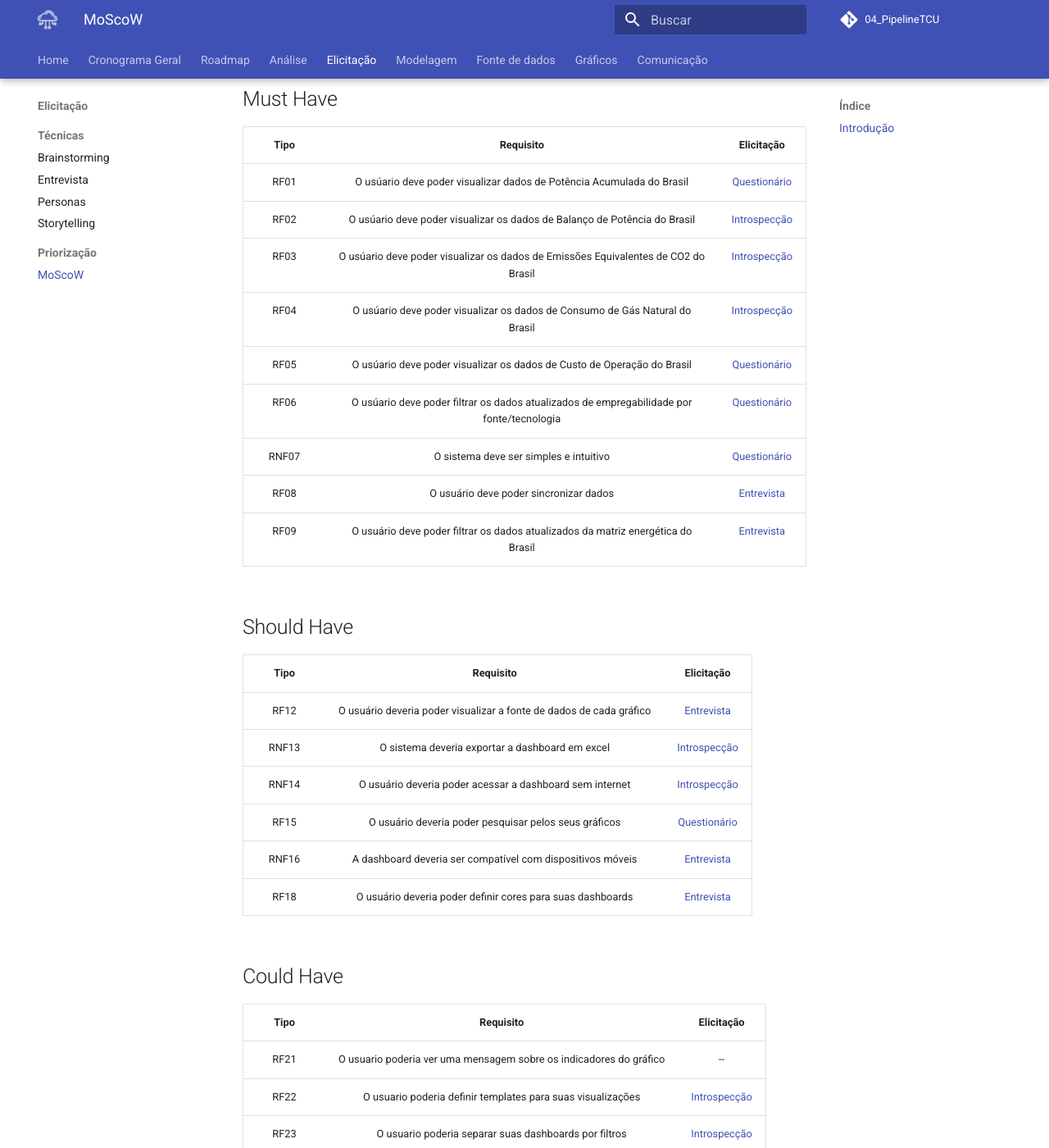
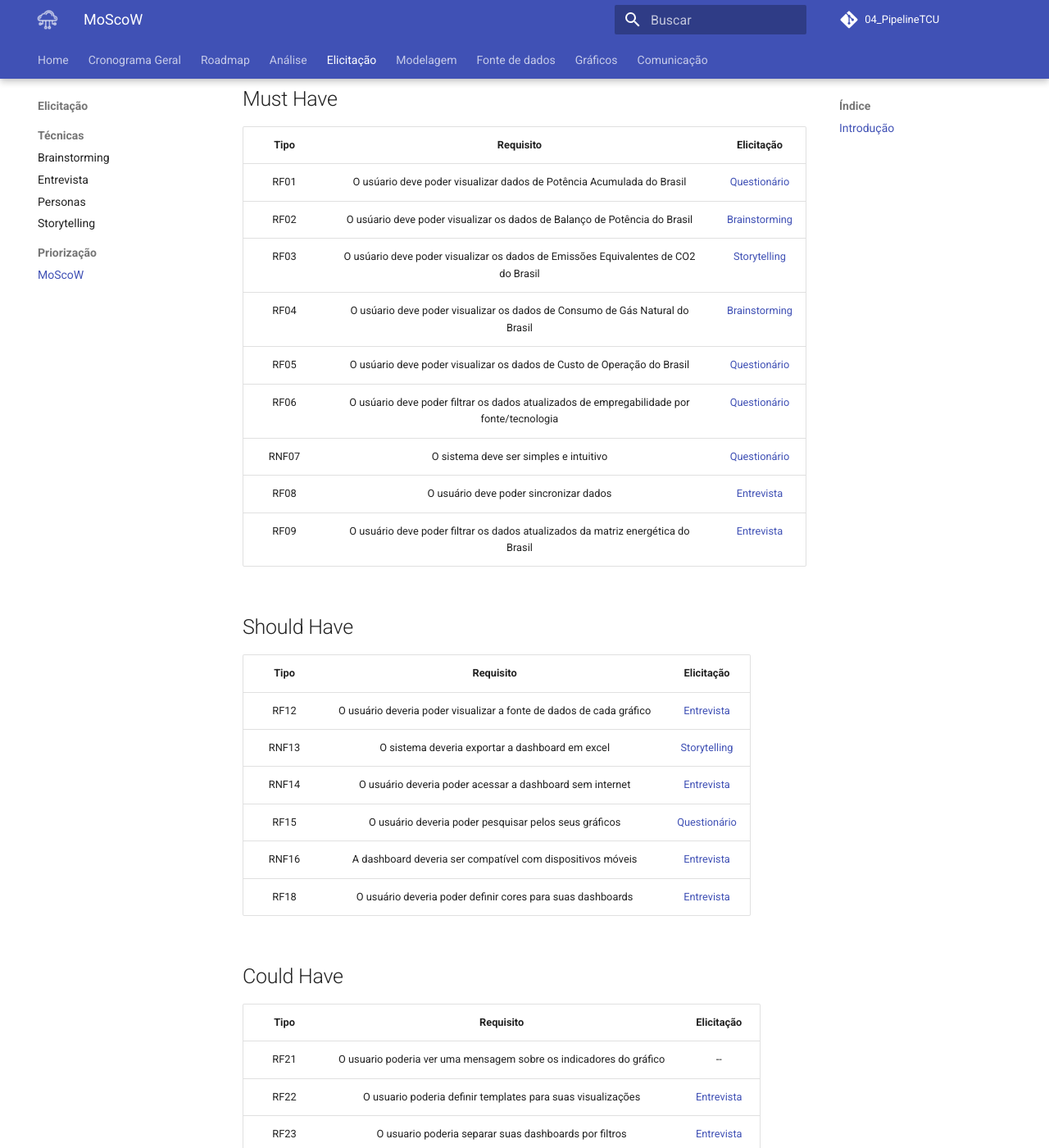
Before and after one commit to ResidenciaTICBrisa/04_PipelineTCU, an MkDocs documentation site: the page built from docs/elicitacao/priorizacao/MoScoW.md, in a window 1280 px wide and 1400 px high, scrolled down 838 px. Shown: the whole window at 82% size. Built offline with MkDocs 1.6.1 and Material for MkDocs 9.7.7, drawn with Linux system fonts in a browser that asks for light colours; comment, search, counter and statistics services are not loaded.

Commit message:
Correção priorização

```diff
--- a/docs/elicitacao/priorizacao/MoScoW.md
+++ b/docs/elicitacao/priorizacao/MoScoW.md
@@ -24,9 +24,9 @@ O método de priorização de MoSCoW é uma técnica utilizada em gerenciamento
 | Tipo  |                         Requisito                          |  Elicitação  |
 | :---: | :--------------------------------------------------------: | :----------: |
 | RF01  |            O usúario deve poder visualizar dados de Potência Acumulada do Brasil              | [Questionário](../questionario.md) |
-| RF02  |            O usúario deve poder visualizar os dados de Balanço de Potência do Brasil            | [Introspecção](https://requisitos-de-software.github.io/2023.1-Simplenote/elicitacao/Introspec%C3%A7%C3%A3o/) |
-| RF03  |          O usúario deve poder visualizar os dados de Emissões Equivalentes de CO2 do Brasil          | [Introspecção](https://requisitos-de-software.github.io/2023.1-Simplenote/elicitacao/Introspec%C3%A7%C3%A3o/)|
-| RF04  |           O usúario deve poder visualizar os dados de Consumo de Gás Natural do Brasil            | [Introspecção](https://requisitos-de-software.github.io/2023.1-Simplenote/elicitacao/Introspec%C3%A7%C3%A3o/)|
+| RF02  |            O usúario deve poder visualizar os dados de Balanço de Potência do Brasil            | [Brainstorming](../../elicitacao/brainstorming.md) |
+| RF03  |          O usúario deve poder visualizar os dados de Emissões Equivalentes de CO2 do Brasil          | [Storytelling](../../elicitacao/storytelling.md)|
+| RF04  |           O usúario deve poder visualizar os dados de Consumo de Gás Natural do Brasil            | [Brainstorming](../../elicitacao/brainstorming.md)|
 | RF05  |             O usúario deve poder visualizar os dados de Custo de Operação do Brasil             | [Questionário](../questionario.md) |
 | RF06  |    O usúario deve poder filtrar os dados atualizados de empregabilidade por fonte/tecnologia    | [Questionário](../questionario.md) |
 | RNF07 |           O sistema deve ser simples e intuitivo           | [Questionário](../questionario.md) |
@@ -38,8 +38,8 @@ O método de priorização de MoSCoW é uma técnica utilizada em gerenciamento
 | Tipo  |                           Requisito                           |  Elicitação  |
 | :---: | :-----------------------------------------------------------: | :----------: |
 | RF12  |      O usuário deveria poder visualizar a fonte de dados de cada gráfico      |  [Entrevista](../entrevista.md) |
-| RNF13 |         O sistema deveria exportar a dashboard em excel         | [Introspecção](https://requisitos-de-software.github.io/2023.1-Simplenote/elicitacao/Introspec%C3%A7%C3%A3o/)|
-| RNF14 |       O usuário deveria poder acessar a dashboard sem internet       | [Introspecção](https://requisitos-de-software.github.io/2023.1-Simplenote/elicitacao/Introspec%C3%A7%C3%A3o/)|
+| RNF13 |         O sistema deveria exportar a dashboard em excel         | [Storytelling](../../elicitacao/storytelling.md)|
+| RNF14 |       O usuário deveria poder acessar a dashboard sem internet       | [Entrevista](../../elicitacao/entrevista.md)|
 | RF15  |     O usuário deveria poder pesquisar pelos seus gráficos      | [Questionário](../questionario.md) |
 | RNF16 |  A dashboard deveria ser compatível com dispositivos móveis  |  [Entrevista](../entrevista.md) |
 | RF18  |     O usuário deveria poder definir cores para suas dashboards      |  [Entrevista](../entrevista.md) |
@@ -50,12 +50,8 @@ O método de priorização de MoSCoW é uma técnica utilizada em gerenciamento
 | Tipo  |                         Requisito                          |  Elicitação  |
 | :---: | :--------------------------------------------------------: | :----------: |
 | RF21  |      O usuario poderia ver uma mensagem sobre os indicadores do gráfico    |      --      |
-| RF22  |    O usuario poderia definir templates para suas visualizações  | [Introspecção](https://requisitos-de-software.github.io/2023.1-Simplenote/elicitacao/Introspec%C3%A7%C3%A3o/)|
-| RF23  |       O usuario poderia separar suas dashboards por filtros       | [Introspecção](https://requisitos-de-software.github.io/2023.1-Simplenote/elicitacao/Introspec%C3%A7%C3%A3o/)|
-
-
-
-
+| RF22  |    O usuario poderia definir templates para suas visualizações  | [Entrevista](../../elicitacao/entrevista.md)|
+| RF23  |       O usuario poderia separar suas dashboards por filtros       | [Entrevista](../../elicitacao/entrevista.md)|
 
 
 ## Won't Have
```
